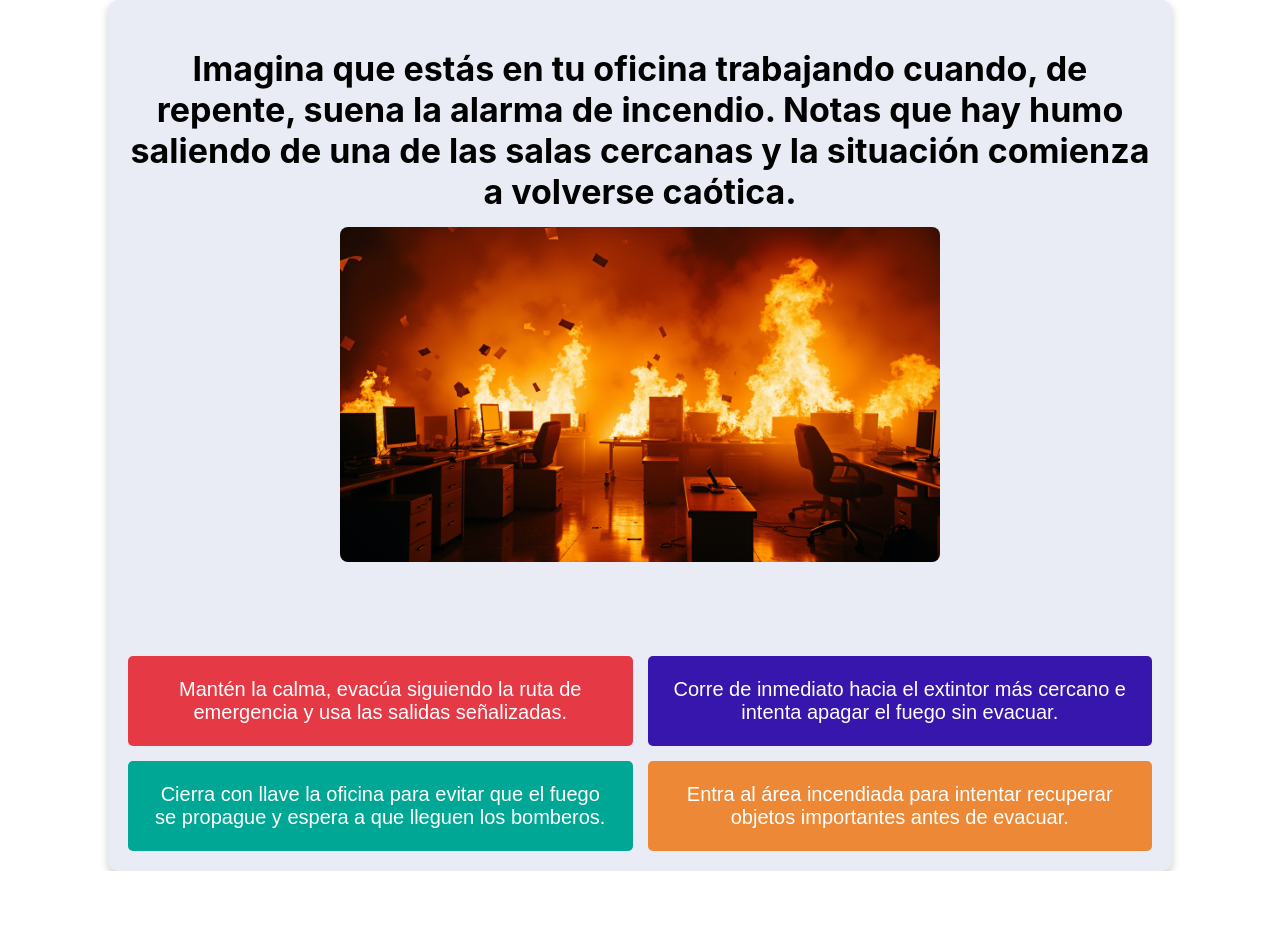
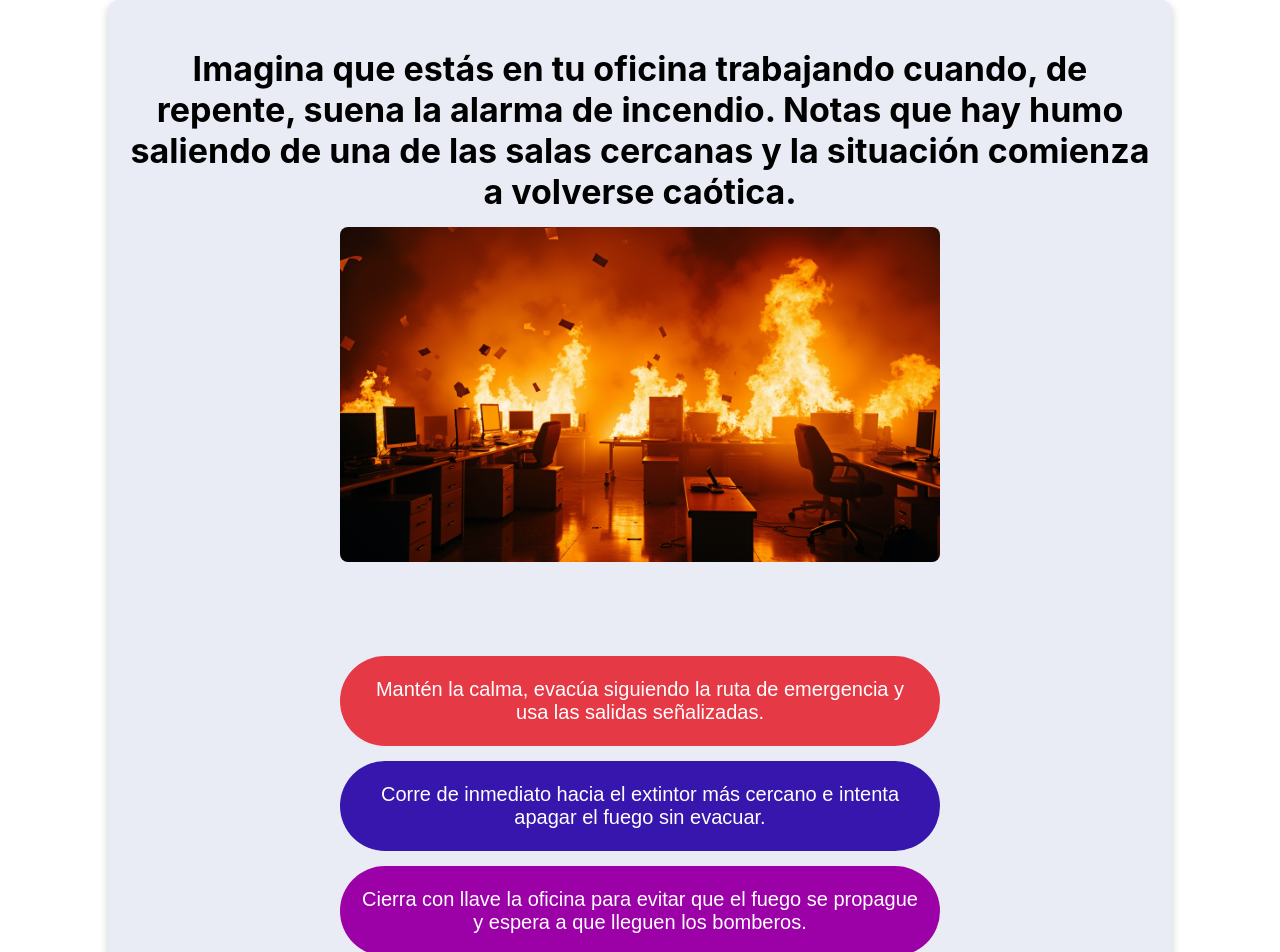
Before and after one commit to Alex22GTP/acua, a React (Create React App) app in the folder frontend/: page /escIncendio1 in a window 1280 px wide. Shown: the top 952 px of the page. Before the commit the page ends 871 px from the top, so only its background shows below. Built offline with nearby package versions, Linux system fonts and the light colour scheme.

Commit message:
escenario css
cambiar opciones

```diff
--- a/frontend/src/views/esc1-incendios.css
+++ b/frontend/src/views/esc1-incendios.css
@@ -27,7 +27,7 @@
 
   .options-container {
     display: grid;
-    grid-template-columns: repeat(2, 1fr); /* Dos columnas */
+    flex-direction: column;
     gap: 15px;
     justify-content: center;
     margin: 0 auto;
@@ -40,7 +40,7 @@
     padding: 22px;
     font-size: 20px;
     cursor: pointer;
-    border-radius: 5px;
+    border-radius: 100px;
     max-width: 600px;
     transition: background 0.3s ease;
   }
@@ -56,12 +56,12 @@
   }
 
   .option:nth-child(3) {
-    background-color: #00a794;
+    background-color: #9c00a7;
     color: white;
   }
 
   .option:nth-child(4) {
-    background-color: #ed8836;
+    background-color: #ed36b0;
     color: white;
   }
 
```
